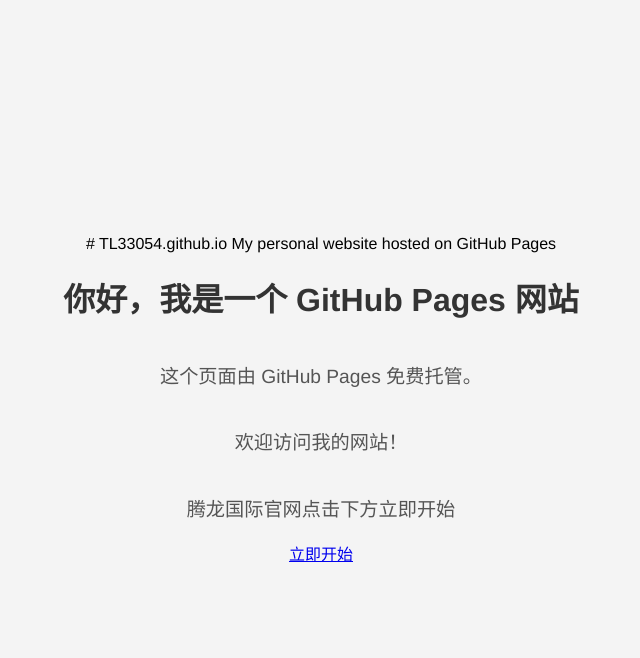
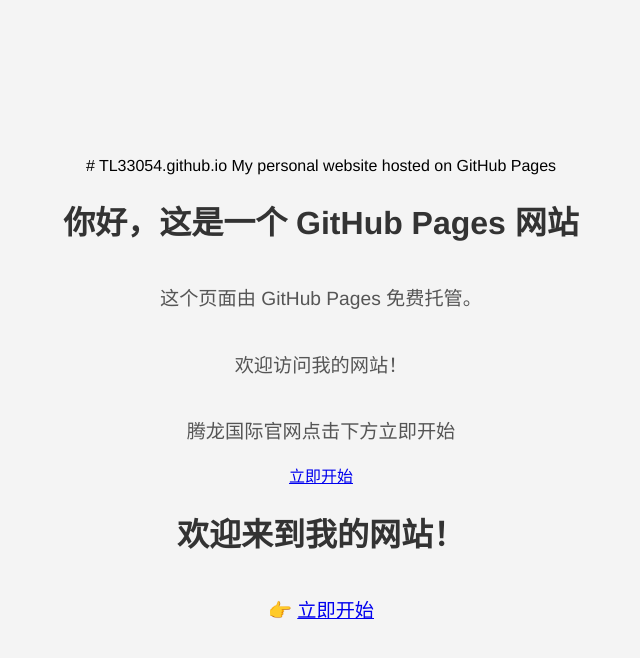
Before and after one commit to Mywarehouse5/tenglong, a plain HTML site: page index.html in a window 1280 px wide. Shown: the whole page, without its empty margins (319-959 px from the left). Drawn offline with Linux system fonts and the light colour scheme.

Commit message:
Update index.html

```diff
--- a/index.html
+++ b/index.html
@@ -30,10 +30,21 @@ My personal website hosted on GitHub Pages
   </style>
 </head>
 <body>
-  <h1>你好，我是一个 GitHub Pages 网站</h1>
+  <h1>你好，这是一个 GitHub Pages 网站</h1>
   <p>这个页面由 GitHub Pages 免费托管。</p>
   <p>欢迎访问我的网站！</p>
   <p>腾龙国际官网点击下方立即开始</p>
   <a href=“http://185.mystrikingly.com/”>立即开始</a>
 </body>
 </html>
+<!DOCTYPE html>
+<html lang="zh">
+<head>
+  <meta charset="UTF-8">
+  <title>我的主页</title>
+</head>
+<body>
+  <h1>欢迎来到我的网站！</h1>
+  <p>👉 <a href="http://185.mystrikingly.com/" target="_blank">立即开始</a></p>
+</body>
+</html>
```
